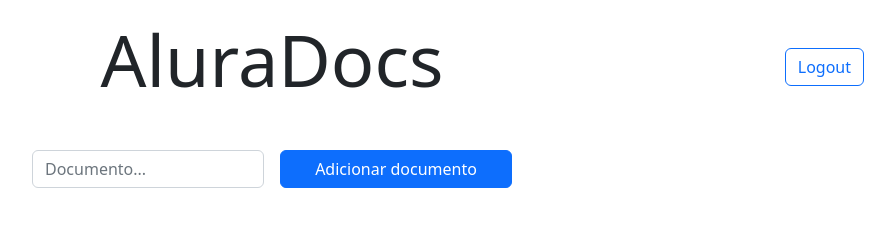
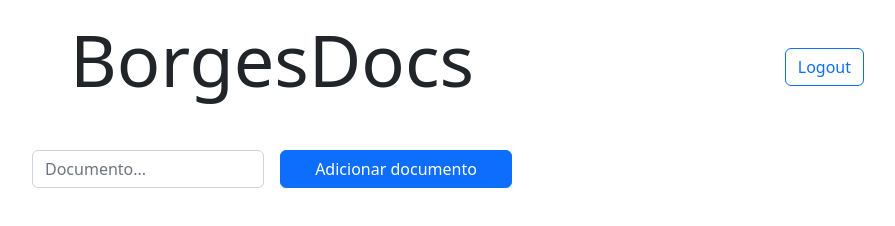
Before and after one commit to eduardoborges55/api-docs-socket-node, a website with bundled scripts: page public/index.html in a window 1280 px wide. Shown: the whole page, without its empty margins (368-1263 px from the left). Built offline with nearby package versions, Linux system fonts and the light colour scheme; files whose address does not match are found by name.

Commit message:
feat: change html documents name

```diff
--- a/public/index.html
+++ b/public/index.html
@@ -14,7 +14,7 @@
 
 <body class="col-lg-6 my-3 mx-auto">
   <header>
-    <h1 class="text-center display-2 mb-4">AluraDocs</h1>
+    <h1 class="text-center display-2 mb-4">BorgesDocs</h1>
 
     <button id="botao-logout" class="btn btn-outline-primary position-absolute top-0 end-0 mt-5 me-5">Logout</button>
   </header>
```
